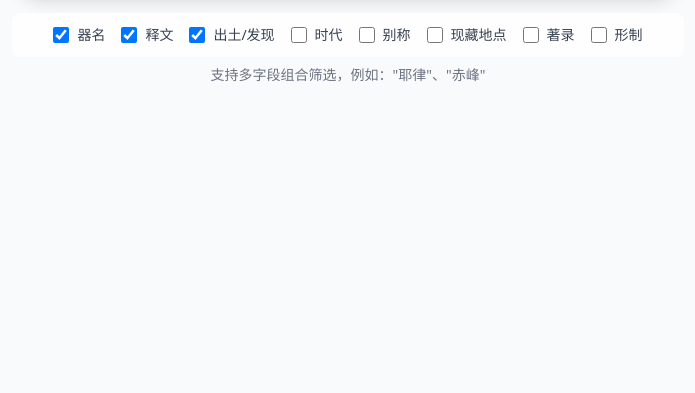
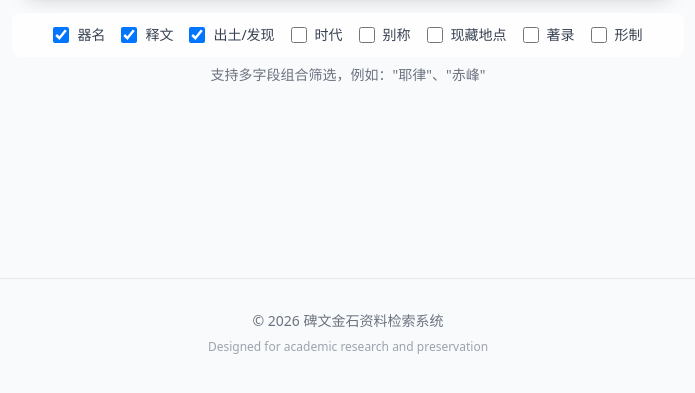
Before and after one commit to CYZice/SearchWeb, a FastAPI app: page / in a window 1280 px wide. Shown: the part 298-691 px from the top of the page, without its empty margins (292-987 px from the left). Run offline with FastAPI, Linux system fonts and the light colour scheme; some libraries are stand-ins or nearby versions.

Commit message:
更新前端页脚版权信息

```diff
--- a/templates/index.html
+++ b/templates/index.html
@@ -187,6 +187,12 @@
             </div>
         </div>
 
+        <!-- Footer -->
+        <footer class="mt-16 py-8 text-center text-gray-500 text-sm border-t border-gray-200">
+            <p>&copy; 2026 碑文金石资料检索系统</p>
+            <p class="mt-2 text-xs text-gray-400">Designed for academic research and preservation</p>
+        </footer>
+
     </div>
     {% endraw %}
 
```
